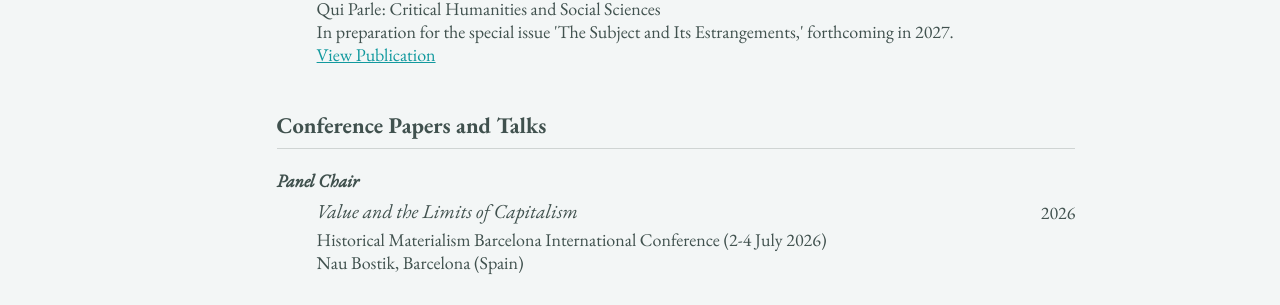
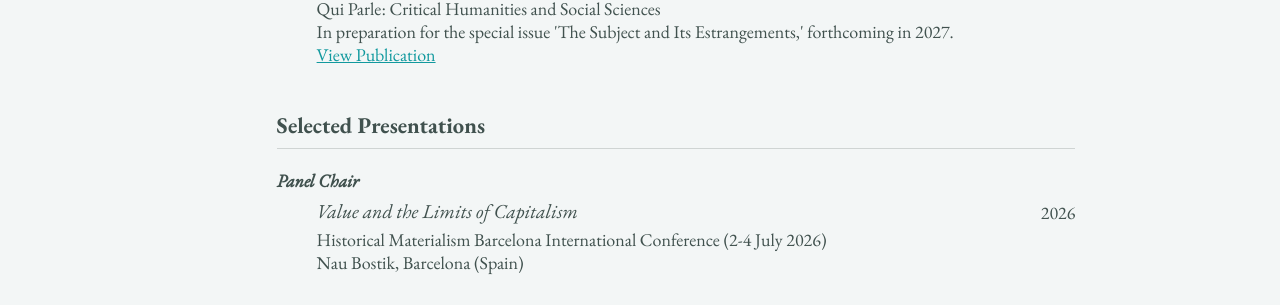
Before and after one commit to epujol90/epujol90.github.io, a Jekyll site: the page built from _pages/cv-json.md, in a window 1280 px wide and 900 px high, scrolled down 3450 px. Shown: the part 150-455 px from the top of the window. Built offline with Jekyll 4.4.1, drawn with Linux system fonts in a browser that asks for light colours; a script bundle is joined from its source files by our own code; library files that are not in the unit come from our copies.

Commit message:
Update cv-template.html

```diff
--- a/_includes/cv-template.html
+++ b/_includes/cv-template.html
@@ -298,7 +298,7 @@
   {% if cv.presentations.size > 0 %}
   <!-- Presentations/Talks -->
   <div class="cv-section cv-presentations">
-    <h2>Conference Papers and Talks</h2>
+    <h2>Selected Presentations</h2>
     {% assign presentation_categories = cv.presentations | map: "category" | uniq %}
     {% for category in presentation_categories %}
       <div class="cv-subsection-title">{{ category }}</div>
```
